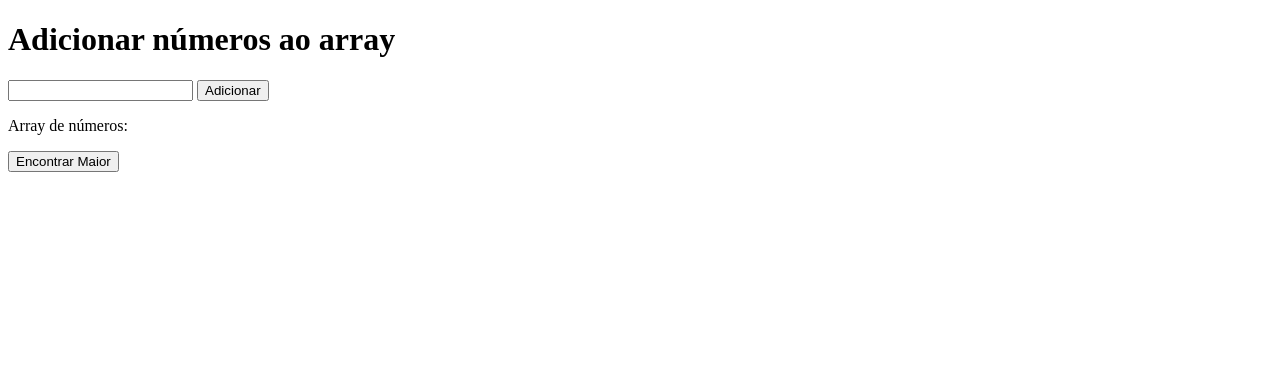
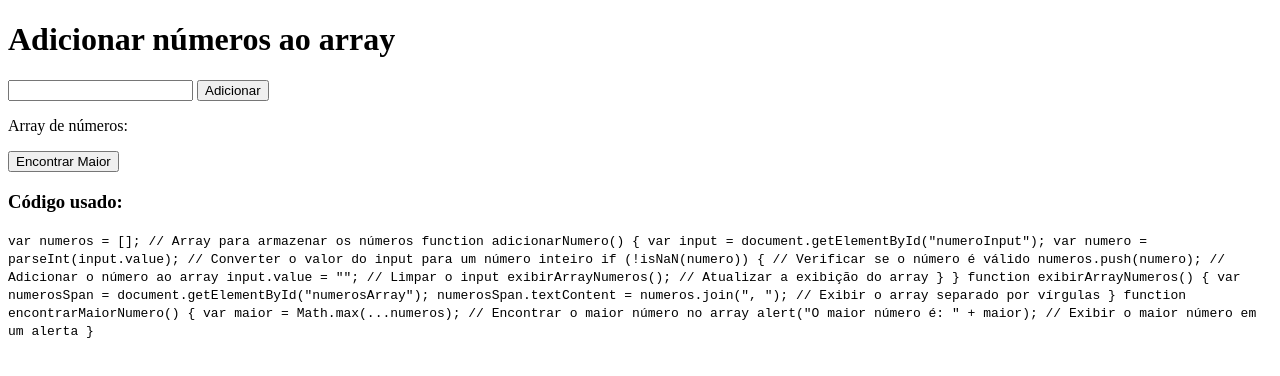
Before and after one commit to zaairaag/zaairaag.github.io, a plain HTML site: page index.html in a window 1280 px wide. Drawn offline with Linux system fonts and the light colour scheme.

Commit message:
Add files via upload

```diff
--- a/index.html
+++ b/index.html
@@ -16,6 +16,35 @@
   <p>Array de números: <span id="numerosArray"></span></p>
 
   <button onclick="encontrarMaiorNumero()">Encontrar Maior</button>
+
+
+  <h3>Código usado:</h3>
+
+  <code>
+    var numeros = []; // Array para armazenar os números
+
+    function adicionarNumero() {
+      var input = document.getElementById("numeroInput");
+      var numero = parseInt(input.value); // Converter o valor do input para um número inteiro
+
+      if (!isNaN(numero)) { // Verificar se o número é válido
+        numeros.push(numero); // Adicionar o número ao array
+        input.value = ""; // Limpar o input
+
+        exibirArrayNumeros(); // Atualizar a exibição do array
+      }
+    }
+
+    function exibirArrayNumeros() {
+      var numerosSpan = document.getElementById("numerosArray");
+      numerosSpan.textContent = numeros.join(", "); // Exibir o array separado por vírgulas
+    }
+
+    function encontrarMaiorNumero() {
+      var maior = Math.max(...numeros); // Encontrar o maior número no array
+      alert("O maior número é: " + maior); // Exibir o maior número em um alerta
+    }
+  </code>
 
 </body>
 <script>
```
